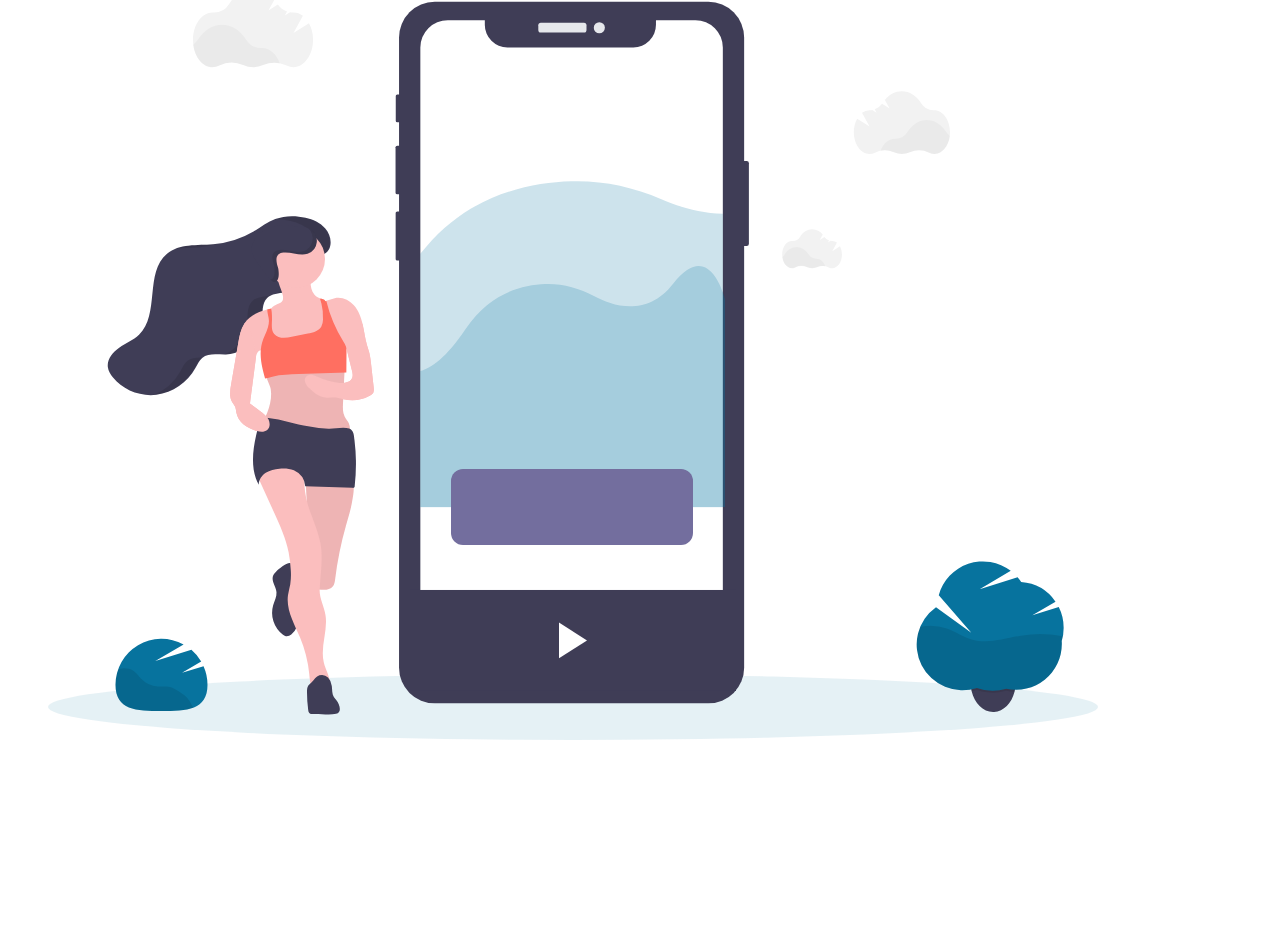
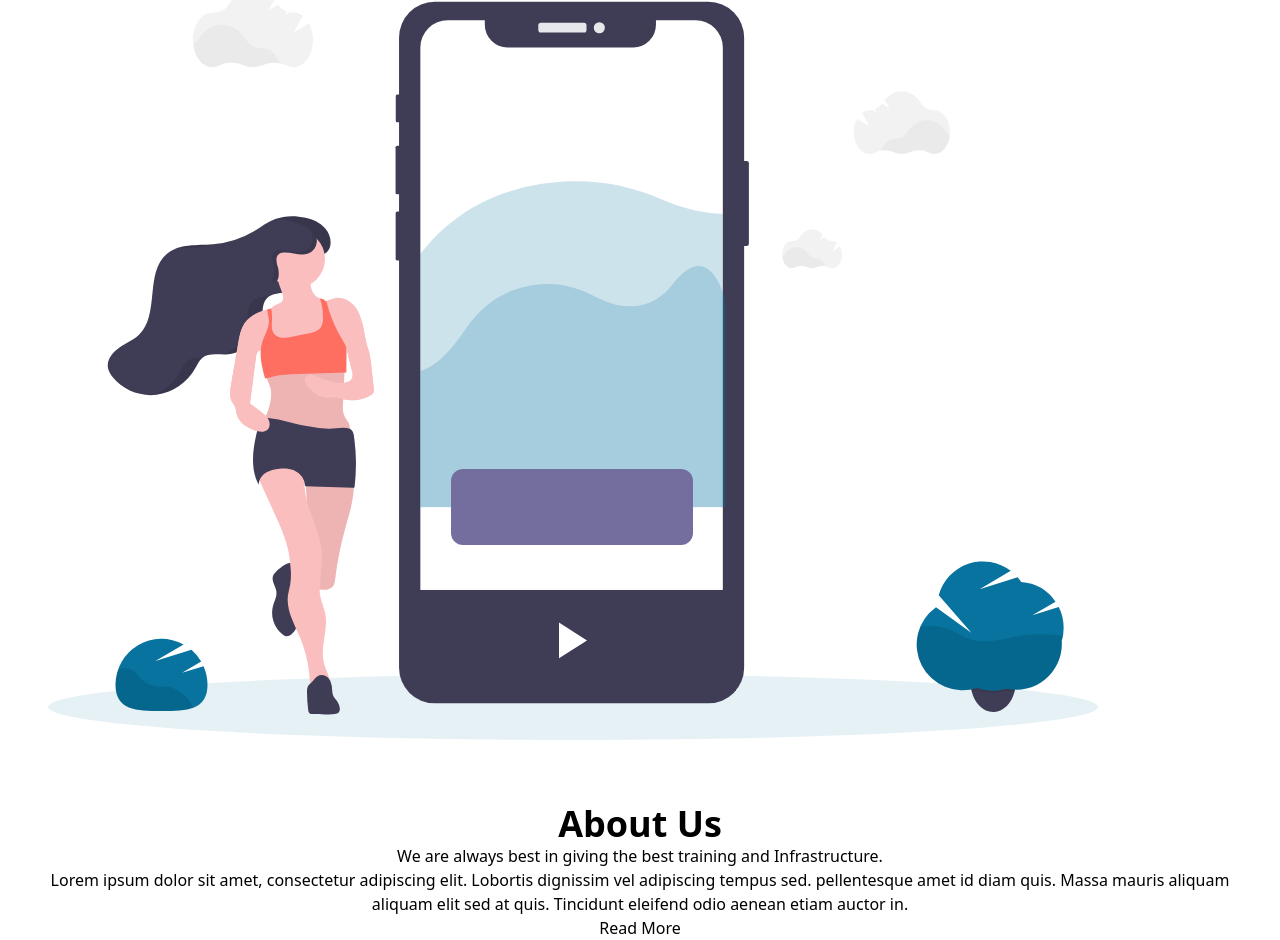
Before and after one commit to gulamanas/TailwindLandingFitnessPage, a website: page public/index.html in a window 1280 px wide. Shown: the part 303-1243 px from the top of the page. Before the commit the page ends 1043 px from the top, so only its background shows below. Drawn offline with Linux system fonts and the light colour scheme.

Commit message:
some addition

```diff
--- a/public/index.html
+++ b/public/index.html
@@ -27,7 +27,18 @@
             <img src="./assets/undraw_fitness_tracker_3033.svg" alt="">
         </div>
     </div>
+    <!-- Hero Section -->
 
+    <!-- About Section -->
+    <div class="text-center px-12">
+        <h2 class="font-semibold text-4xl mt-16 ">About Us</h2>
+        <p>We are always best in giving the best training and Infrastructure.</p>
+        <p>Lorem ipsum dolor sit amet, consectetur adipiscing elit. Lobortis dignissim vel adipiscing tempus sed.
+            pellentesque amet id diam quis. Massa mauris aliquam aliquam elit sed at quis. Tincidunt eleifend odio
+            aenean etiam auctor in.
+        </p>
+        <a href="#">Read More</a>
+    </div>
 
     <script src="./js/main.js"></script>
 </body>
```
